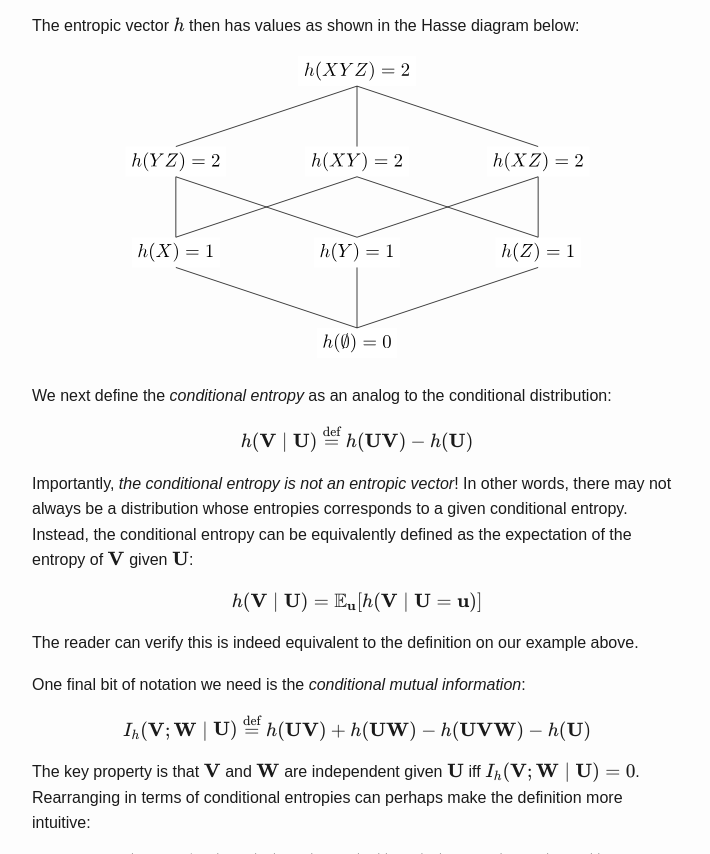
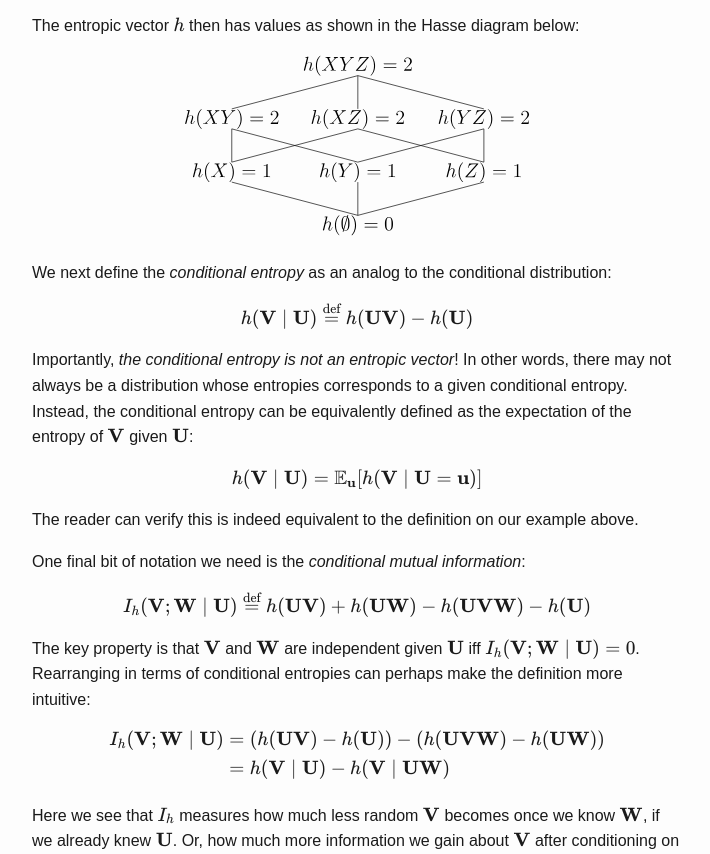
Before and after one commit to remysucre/remysucre.github.io, a plain HTML site: page blog/entropy-card.html in a window 1280 px wide. Shown: the part 1264-2118 px from the top of the page, without its empty margins (283-993 px from the left). Drawn offline with nearby package versions, Linux system fonts and the light colour scheme.

Commit message:
new diagram

```diff
--- a/blog/entropy-card.html
+++ b/blog/entropy-card.html
@@ -296,7 +296,7 @@ class="math inline">X,Y,Z</span> as shown in the table below:</p>
 <p>The entropic vector <span class="math inline">h</span> then has
 values as shown in the Hasse diagram below:</p>
 <div style="text-align: center;">
-<p><img title="" src="ipe.svg" alt="ipe.svg" width="468"></p>
+<p><img title="" src="hasse.svg" alt="hasse.svg" width="350"></p>
 </div>
 <p>We next define the <em>conditional entropy</em> as an analog to the
 conditional distribution:</p>
```
Also changed, not shown: blog/hasse.svg (added), blog/ipe.svg (deleted), 2 other files.
